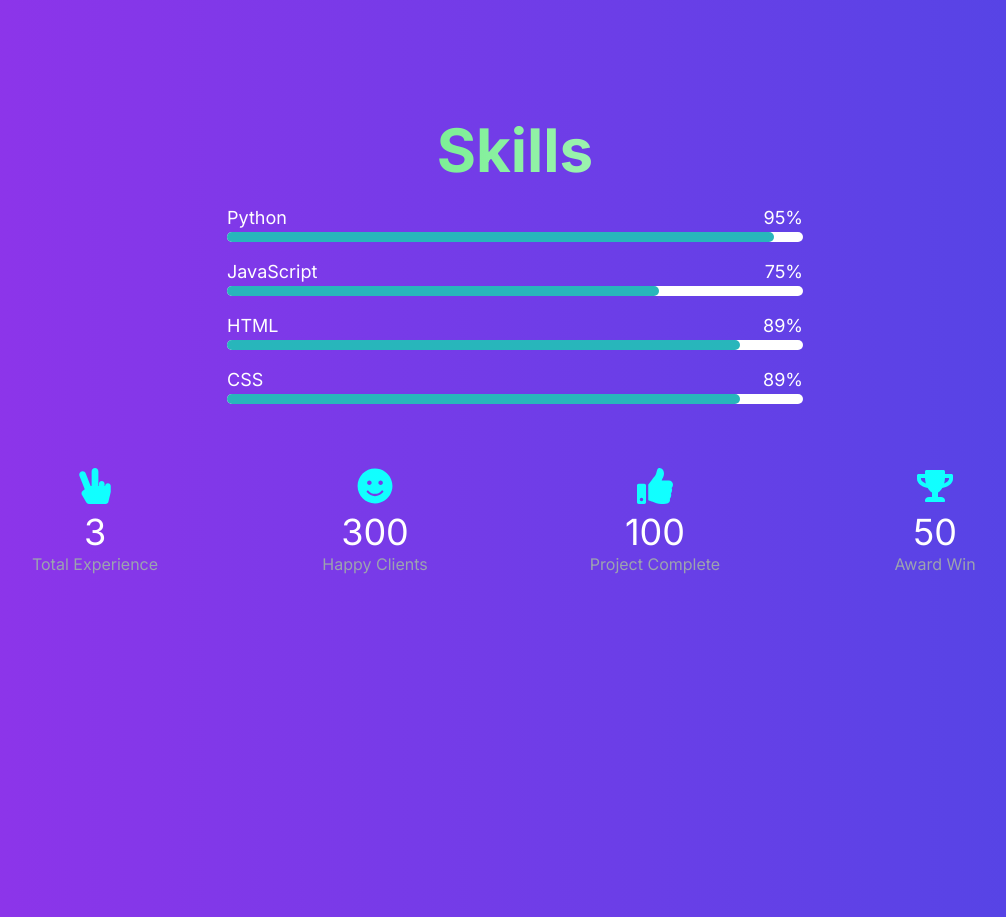
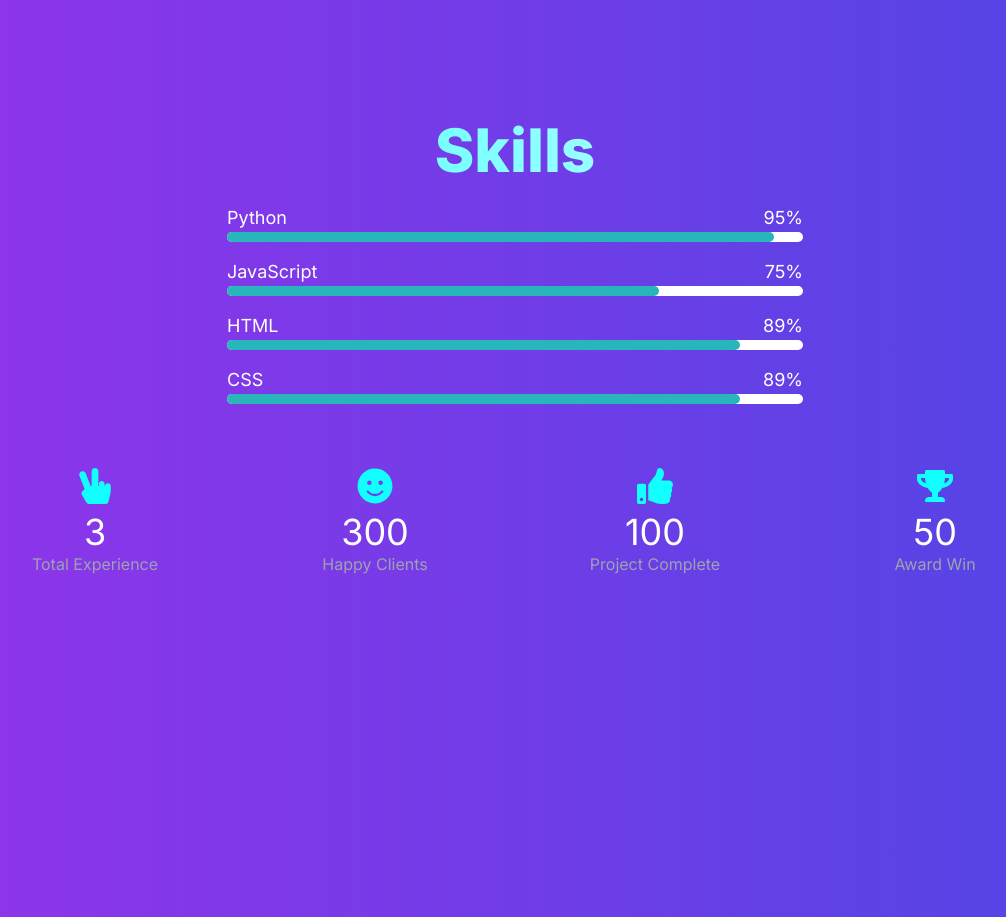
Before and after one commit to mubashir1837/next-portfolio, a Next.js app: page / in a window 1280 px wide. Shown: the part 1180-2097 px from the top of the page, without its empty margins (125-1131 px from the left). Built offline with nearby package versions, Linux system fonts and the light colour scheme.

Commit message:
portfolio

```diff
--- a/app/components/Skills.jsx
+++ b/app/components/Skills.jsx
@@ -12,7 +12,7 @@ const Skills = () => {
         keywords="skills, technologies, proficiency Planner, Ahrefs, SEMrush,"
       />
       <section className="min-h-screen px-4 py-24 ">
-        <h1 className="text-4xl sm:text-5xl lg:text-6xl font-bold mb-6 text-transparent bg-clip-text text-center bg-gradient-to-r from-[#19e345] to-[#fff]">
+        <h1 className="text-4xl sm:text-5xl lg:text-6xl font-extrabold mb-6 text-transparent bg-clip-text text-center bg-gradient-to-r from-[#1fff] to-[#fff]">
           Skills
         </h1>
         <div className="w-full lg:w-6/12 mx-auto text-center">
```
